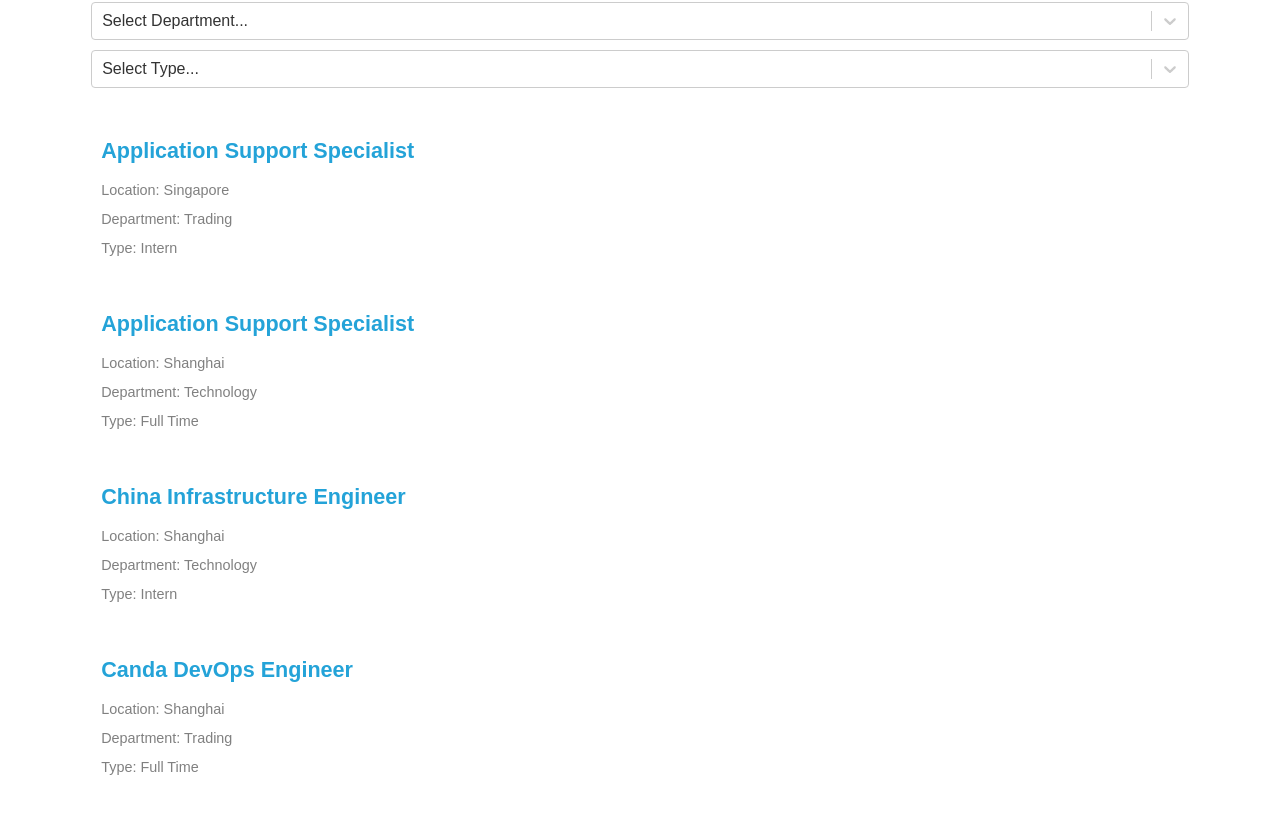
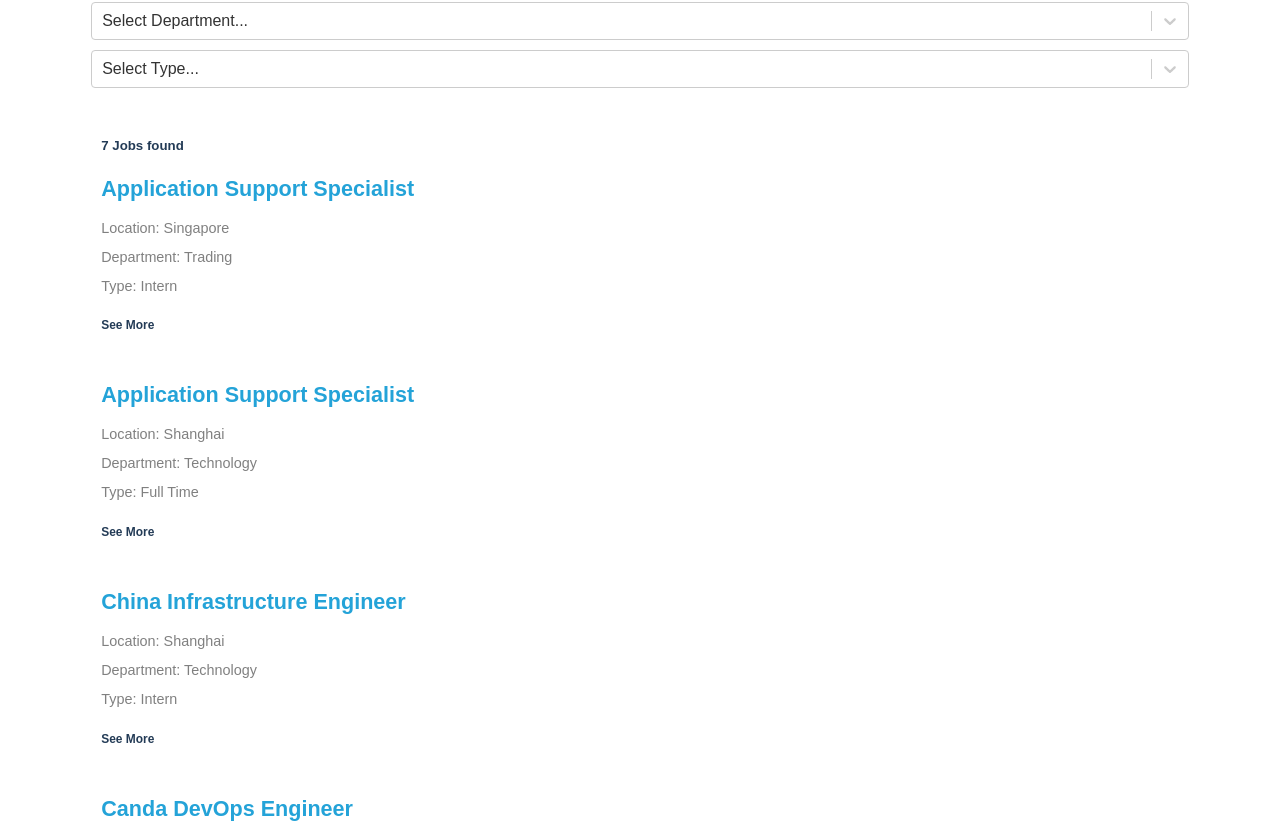
Before and after one commit to harshvats2000/dytechlab, a React (Create React App) app: page /careers in a window 1280 px wide. Shown: the part 1202-2025 px from the top of the page. Built offline with nearby package versions, Linux system fonts and the light colour scheme.

Commit message:
careers page m done

```diff
--- a/package.json
+++ b/package.json
@@ -6,11 +6,13 @@
     "@testing-library/jest-dom": "^4.2.4",
     "@testing-library/react": "^9.3.2",
     "@testing-library/user-event": "^7.1.2",
+    "aos": "^2.3.4",
     "react": "^16.13.1",
     "react-dom": "^16.13.1",
     "react-router-dom": "^5.2.0",
     "react-scripts": "3.4.3",
-    "react-select": "^3.1.0"
+    "react-select": "^3.1.0",
+    "uniqid": "^5.2.0"
   },
   "scripts": {
     "start": "react-scripts start",
--- a/src/constants.js
+++ b/src/constants.js
@@ -7,41 +7,69 @@ export const jobs = [
     location: 'Singapore',
     department: 'Trading',
     type: 'Intern',
+    description:
+      'Lorem ipsum dolor sit amet consectetur, adipisicing elit. Molestiae laborum nemo provident recusandae inventore sunt qui doloremque reiciendis omnis ex.',
+    qualifications: ['point 1', 'point 2', 'point 3'],
+    pluses: ['plus 1', 'plus 2'],
   },
   {
     name: 'Application support specialist',
     location: 'Shanghai',
     department: 'Technology',
     type: 'Full Time',
+    description:
+      'Lorem ipsum dolor sit amet consectetur, adipisicing elit. Molestiae laborum nemo provident recusandae inventore sunt qui doloremque reiciendis omnis ex.',
+    qualifications: ['point 1', 'point 2', 'point 3'],
+    pluses: ['plus 1', 'plus 2'],
   },
   {
     name: 'China infrastructure engineer',
     location: 'Shanghai',
     department: 'Technology',
     type: 'Intern',
+    description:
+      'Lorem ipsum dolor sit amet consectetur, adipisicing elit. Molestiae laborum nemo provident recusandae inventore sunt qui doloremque reiciendis omnis ex.',
+    qualifications: ['point 1', 'point 2', 'point 3'],
+    pluses: ['plus 1', 'plus 2'],
   },
   {
     name: 'Canda DevOps engineer',
     location: 'Shanghai',
     department: 'Trading',
     type: 'Full Time',
+    description:
+      'Lorem ipsum dolor sit amet consectetur, adipisicing elit. Molestiae laborum nemo provident recusandae inventore sunt qui doloremque reiciendis omnis ex.',
+    qualifications: ['point 1', 'point 2', 'point 3'],
+    pluses: ['plus 1', 'plus 2'],
   },
   {
     name: 'Data center specialist',
     location: 'Singapore',
     department: 'Technology',
     type: 'Full Time',
+    description:
+      'Lorem ipsum dolor sit amet consectetur, adipisicing elit. Molestiae laborum nemo provident recusandae inventore sunt qui doloremque reiciendis omnis ex.',
+    qualifications: ['point 1', 'point 2', 'point 3'],
+    pluses: ['plus 1', 'plus 2'],
   },
   {
     name: 'Linux expert',
     location: 'Singapore',
     department: 'Technology',
     type: 'Full Time',
+    description:
+      'Lorem ipsum dolor sit amet consectetur, adipisicing elit. Molestiae laborum nemo provident recusandae inventore sunt qui doloremque reiciendis omnis ex.',
+    qualifications: ['point 1', 'point 2', 'point 3'],
+    pluses: ['plus 1', 'plus 2'],
   },
   {
     name: 'Wordpress developer',
     location: 'Singapore',
     department: 'Technology',
     type: 'Intern',
+    description:
+      'Lorem ipsum dolor sit amet consectetur, adipisicing elit. Molestiae laborum nemo provident recusandae inventore sunt qui doloremque reiciendis omnis ex.',
+    qualifications: ['point 1', 'point 2', 'point 3'],
+    pluses: ['plus 1', 'plus 2'],
   },
 ];
--- a/src/container/Careers/Career.js
+++ b/src/container/Careers/Career.js
@@ -3,8 +3,11 @@ import classes from './index.module.css';
 import Header from '../Header/Header';
 import Footer from '../Footer/Footer';
 import OpeningText from '../../components/OpeningText';
-import { p_color, jobs } from '../../constants';
+import { p_color, jobs, s_color } from '../../constants';
 import Select from 'react-select';
+import uniquid from 'uniqid';
+import AOS from 'aos';
+import 'aos/dist/aos.css';
 
 const locations = [
   { value: 'All', label: 'All' },
@@ -27,22 +30,26 @@ const types = [
 
 const selectStyles = {
   control: (styles) => ({ ...styles }),
-  option: (styles, { data, isDisabled, isFocused, isSelected }) => {
+  option: (styles) => {
     return {
       ...styles,
     };
   },
 };
 
+jobs.map((job) => (job.id = uniquid()));
+
 export default function Career() {
   const [availableJobs, setAvailableJobs] = useState(jobs);
   const [noJobs, setNoJobs] = useState(false);
   const [location, setLocation] = useState({ value: 'All', label: 'Select Location...' });
+  const [type, setType] = useState({ value: 'All', label: 'Select Type...' });
+  const [currJobId, setCurrJobId] = useState(null);
+
   const [department, setDepartment] = useState({
     value: 'All',
     label: 'Select Department...',
   });
-  const [type, setType] = useState({ value: 'All', label: 'Select Type...' });
 
   const updateJobs = () => {
     let res = jobs;
@@ -77,7 +84,16 @@ export default function Career() {
     setType(e);
   };
 
+  const toggleDetailsView = (id) => {
+    if (currJobId !== id) {
+      setCurrJobId(id);
+    } else {
+      setCurrJobId(null);
+    }
+  };
+
   useEffect(() => {
+    AOS.init();
     updateJobs();
   }, [location, department, type]);
 
@@ -137,12 +153,46 @@ export default function Career() {
               </div>
 
               <div className={classes.listing}>
-                {availableJobs.map((job, i) => (
-                  <div className={classes.job_card}>
+                {availableJobs.length === 0 ? (
+                  <h2 className='heading'>No Jobs for this filter.</h2>
+                ) : (
+                  <h5>{availableJobs.length} Jobs found</h5>
+                )}
+                {availableJobs.map((job) => (
+                  <div className={classes.job_card} key={job.id}>
                     <h2 className={`heading ${classes.job_name}`}>{job.name}</h2>
                     <div className={classes.job_location}>Location: {job.location}</div>
                     <div className={classes.job_department}>Department: {job.department}</div>
                     <div className={classes.job_type}>Type: {job.type}</div>
+                    <h5 style={{ color: s_color }} onClick={() => toggleDetailsView(job.id)}>
+                      {currJobId === job.id ? 'See Less' : 'See More'}
+                    </h5>
+                    {currJobId === job.id ? (
+                      <div className={classes.job_details} id={job.id} data-aos='fade-down'>
+                        <h4 className='heading'>Job Description</h4>
+                        <div>{job.description}</div>
+
+                        <h4 className='heading'>Qualifications</h4>
+                        <div>
+                          {job.qualifications.map((qual, i) => (
+                            <div key={i}>
+                              <img src='/images/career/tick.svg' className={classes.tick} />
+                              {qual}
+                            </div>
+                          ))}
+                        </div>
+
+                        <h4 className='heading'>Pluses</h4>
+                        <div>
+                          {job.pluses.map((plus, i) => (
+                            <div key={i}>
+                              <img src='/images/career/tick.svg' className={classes.tick} />
+                              {plus}
+                            </div>
+                          ))}
+                        </div>
+                      </div>
+                    ) : null}
                   </div>
                 ))}
               </div>
--- a/src/container/Careers/index.module.css
+++ b/src/container/Careers/index.module.css
@@ -92,6 +92,12 @@
   padding-bottom: 5px;
 }
 
+.tick {
+  width: 20px;
+  vertical-align: middle;
+  margin-right: 5px;
+}
+
 @media only screen and (min-width: 900px) {
   .body {
     margin: 50px auto 20px auto;
```
Also changed, not shown: public/images/career/tick.svg (added), 1 other file (tests, documents, lock files or other folders).
